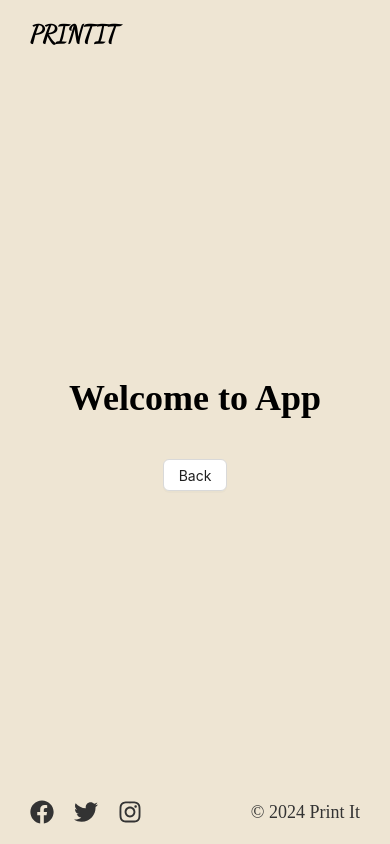
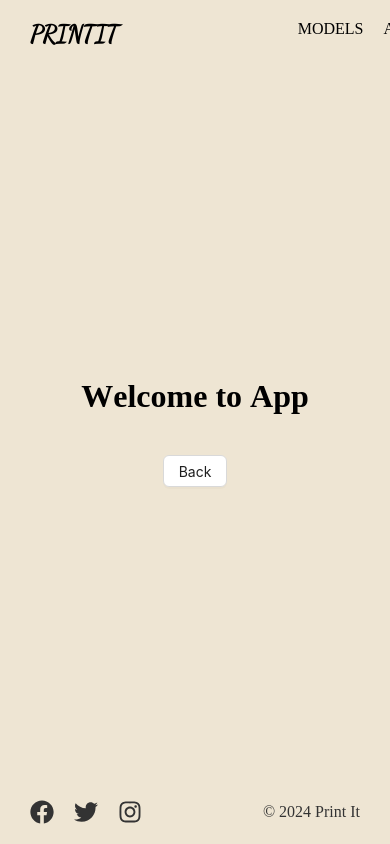
Before and after one commit to Thanujsai/print-it-ui, a React (Create React App) app: page /app in a window 390 px wide. Built offline with nearby package versions, Linux system fonts and the light colour scheme; a web font is replaced by a local one.

Commit message:
app page and a little animation

```diff
--- a/src/components/AppPage.js
+++ b/src/components/AppPage.js
@@ -5,18 +5,35 @@ import '../css/AppPage.css';
 import Header from './Header';
 
 function AppPage() {
+    const navigate = useNavigate();
 
-    const navigate = useNavigate();
+    // The text you want to animate
+    const welcomeText = "Welcome to App";
+
+    // Splitting the welcome text into an array of characters
+    const splitText = welcomeText.split("");
+
+    console.log("split text : ");
+    console.log(splitText);
     const Back = () => {
         navigate('/');
-      };
-  return (
-    <div className='container'>
-        <Header />
-      <h1 className='welcome'>Welcome to App</h1>
-      <div className='back' onClick={Back}><Button>Back</Button></div>
-    </div>
-  )
+    };
+
+    return (
+        <div className='container'>
+            <Header />
+            <h1 className='welcome'>
+                {splitText.map((char, index) => (
+                    <span key={index} className='char' style={{ animationDelay: `${index * 0.1}s` }}>
+                        {char === " " ? "\u00A0" : char} {/* Handle space character */}
+                    </span>
+                ))}
+            </h1>
+            <div className='back' onClick={Back}>
+                <Button>Back</Button>
+            </div>
+        </div>
+    );
 }
 
 export default AppPage;
--- a/src/components/Header.js
+++ b/src/components/Header.js
@@ -80,7 +80,7 @@ const LeftMenu = styled.div`
 `;
 
 const RightMenu = styled.div`
-  padding-left: 1600px;
+  padding-left: 160px;
   display: flex;
   margin-right: 20px; /* Add margin to keep it away from the edge */
 `;
--- a/src/components/Home.js
+++ b/src/components/Home.js
@@ -1,55 +1,23 @@
 import React, { useState, useEffect } from 'react';
 import '../css/Home.css';
 import { Button } from 'antd';
-import '../css/Fonts.css'
-import { FaAlignLeft } from 'react-icons/fa';
+import '../css/Fonts.css';
 import { useNavigate } from 'react-router-dom';
 import Header from './Header';
 
-const fonts = [
-  'Arial, sans-serif',
-  'Courier New, monospace',
-  'Georgia, serif',
-  'Times New Roman, serif',
-  'Verdana, sans-serif'
-];
-
-const colors = [
-  '#003366', // Navy Blue
-  '#FF6F61', // Coral
-  '#FFFFFF', // White
-  '#4B4B4B', // Dark Gray
-  '#FFD700', // Gold
-  '#FFCBA4', // Peach
-  '#98FF98', // Mint Green
-  '#FFD300', // Bright Yellow
-  '#E6E6FA', // Lavender
-  '#FFB6C1'  // Soft Pink
-];
-
 const Home = () => {
-  const [fontIndex, setFontIndex] = useState(0);
-  const [colorIndex, setColorIndex] = useState(0);
-
   const navigate = useNavigate();
-  useEffect(() => {
-    const fontInterval = setInterval(() => {
-      setFontIndex(prevIndex => (prevIndex + 1) % fonts.length);
-    }, 1000);
-
-    const colorInterval = setInterval(() => {
-      setColorIndex(prevIndex => (prevIndex + 1) % colors.length);
-    }, 1000);
-
-    return () => {
-      clearInterval(fontInterval);
-      clearInterval(colorInterval);
-    };
-  }, []);
 
   const Upload = () => {
     navigate("/upload");
-  }
+  };
+
+  // The text you want to animate
+  const welcomeText = "Turn Your 3D Designs into Reality";
+  // Splitting the welcome text into an array of characters
+  const splitText = welcomeText.split("");
+
+  console.log(splitText)
   return (
     <>
       <video className="background-video" autoPlay muted loop>
@@ -60,16 +28,24 @@ const Home = () => {
       <section className="hero-section">
         <div className="overlay">
           <div className="hero-text">
-        <h1 className="hero-text" style={{ textAlign: 'left', textTransform: 'none'}}>Turn Your 3D Designs into Reality</h1>
-        <p className="description" style={{ textAlign: 'left', textTransform: 'none' }}>
-        We’re two brothers who turned our love for 3D printing into a passion project. Now, you can upload your
-        designs, choose your materials, and we’ll handle the rest. Whether it's a one-off design or something for fun, we’ve got your back.
+            {/* Animated heading */}
+            <h1>
+              {splitText.map((char, index) => (
+                <span key={index} className="char" style={{ animationDelay: `${index * 0.1}s` }}>
+                  {char === " " ? "\u00A0" : char} {/* Handle space character , it replaces the space with a non-breaking space (\u00A0)*/}
+                </span>
+              ))}
+            </h1>
+            {/* Paragraph with delayed appearance */}
+            <p className="description delayed-paragraph" style={{ textAlign: 'left', textTransform: 'none' }}>
+              We’re two brothers who turned our love for 3D printing into a passion project. Now, you can upload your designs,
+              choose your materials, and we’ll handle the rest. Whether it's a one-off design or something for fun, we’ve got your back.
             </p>
-        <div className = 'upload'>
+            {/* Upload button with further delayed appearance */}
+            <div className="upload delayed-upload">
               <Button onClick={Upload}>Upload Your Model</Button>
             </div>
           </div>
-
         </div>
       </section>
     </>
--- a/src/css/AppPage.css
+++ b/src/css/AppPage.css
@@ -1,15 +1,31 @@
-/* The parent container */
+/* Parent container */
 .container {
     display: flex;
-    flex-direction: column; /* Stack elements vertically */
-    justify-content: center; /* Center vertically */
-    align-items: center;     /* Center horizontally */
-    height: 100vh;           /* Full viewport height */
+    flex-direction: column;
+    justify-content: center;
+    align-items: center;
+    height: 100vh;
 }
 
-/* The welcome text styling */
+/* Individual character styling with animation */
+.char {
+    display: inline-block;
+    opacity: 0;
+    transform: translateY(20px);  /* Start position (downwards) */
+    animation: fadeInUp 0.5s ease forwards;
+}
+
+/* The keyframes for the animation */
+@keyframes fadeInUp {
+    to {
+        opacity: 1;
+        transform: translateY(0);  /* Moves the text to its final position */
+    }
+}
+
+/* Space between the welcome text and the button */
 .welcome {
-    margin-bottom: 20px; /* Add some space between the text and the button */
+    margin-bottom: 20px;
 }
 
 /* You can style the back button as needed */
--- a/src/css/Home.css
+++ b/src/css/Home.css
@@ -1,5 +1,40 @@
-/* HeroStyles.css */
+/* Animation for each character */
+.char {
+  display: inline-block;
+  opacity: 0;
+  transform: translateY(20px); /* Start position (downwards) */
+  animation: fadeInUp 0.5s ease forwards;
+}
 
+/* Keyframes for the letter-by-letter animation */
+@keyframes fadeInUp {
+  to {
+    opacity: 1;
+    transform: translateY(0); /* Move the text to its final position */
+  }
+}
+
+/* Delayed appearance for paragraph */
+.delayed-paragraph {
+  opacity: 0;
+  animation: fadeIn 1s ease forwards;
+  animation-delay: 3.5s; /* Delay appearance based on heading animation duration */
+}
+
+/* Delayed appearance for the Upload button */
+.delayed-upload {
+  opacity: 0;
+  animation: fadeIn 1s ease forwards;
+  animation-delay: 5s; /* Delay further so it appears after the paragraph */
+}
+
+@keyframes fadeIn {
+  to {
+    opacity: 1;
+  }
+}
+
+/* Adjust the rest of the styles accordingly */
 .hero-section {
   position: relative;
 }
@@ -41,24 +76,7 @@
   cursor: pointer;
 }
 
-  /* BackgroundVideoStyles.css */
-
-.container {
-  position: relative;
-  height: 100vh;
-  overflow: hidden;
-}
-
-.video {
-  position: absolute;
-  top: 0;
-  left: 0;
-  width: 100%;
-  height: 100%;
-  object-fit: cover;
-  z-index: -1; /* Place video behind other content */
-}
-
+/* More styles for description and button placement */
 .description {
   color: #fc0b0b;
   padding-left: 20px;
@@ -67,78 +85,6 @@
   text-transform: none;
 }
 
-.hero-text {
-  font-family: Suisse Intl, sans-serif;
-  text-align: left;
-  text-transform: none;
-  color:#fc0b0b;
-}
-
 .upload {
   padding-left: 20px;
 }
-
-/* Fonts.css */
-body, .hero-section h1, .hero-section p {
-  font-family: 'Montserrat', sans-serif;
-}
-
-.hero-section h1 {
-  font-weight: 700; /* Adjust weight as per your preference */
-}
-
-.hero-section p {
-  font-weight: 400;
-}
-
-/* Media Queries for Mobile Responsiveness */
-@media only screen and (max-width: 768px) {
-  body, .hero-section h1, .hero-section p {
-    font-size: 18px; /* Increase base font size */
-  }
-
-  .hero-text {
-    padding-bottom: 40px; /* Optional: adjust space below hero text */
-  }
-
-  .overlay {
-    position: absolute;
-    top: 50%; /* Center overlay */
-    left: 0;
-    right: 0;
-    transform: translateY(-50%); /* Centering adjustment */
-    display: flex;
-    flex-direction: column;
-    justify-content: center;
-    align-items: center;
-    padding: 40px 20px; /* Add padding */
-    padding-top: 800px;
-  }
-
-  .overlay h1 {
-    font-size: 30px; /* Increase heading size */
-    line-height: 1.3; /* Improve line height */
-    color: #000; /* Use black for better contrast */
-    margin: 10px 0; /* Add margin */
-  }
-
-  .description {
-    font-size: 16px; /* Increase description font size */
-    line-height: 1.5; /* Improve line height for description */
-    color: #333; /* Dark gray for readability */
-    margin: 10px 0; /* Add margin */
-  }
-
-  .upload {
-    display: flex;               /* Enable flexbox for centering */
-    justify-content: center;     /* Center button horizontally */
-    width: 100%;                 /* Full width to take up space */
-    margin-top: 20px;           /* Space above the button */
-  }
-
-  .overlay button {
-    padding: 12px 24px; /* Increase padding */
-    font-size: 16px; /* Adjust button font size */
-    border-radius: 5px; /* Rounded corners */
-  }
-}
```
Lines whose indentation alone changed are shown as unchanged.
